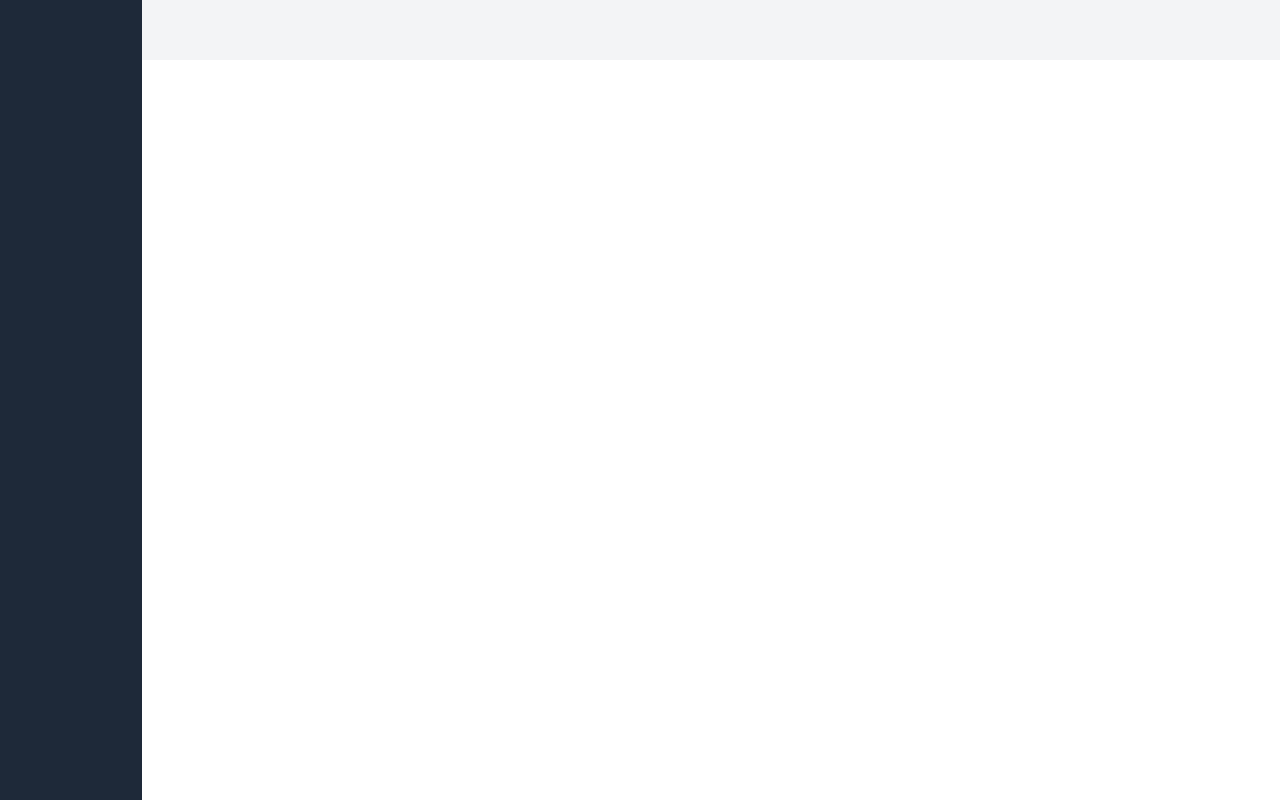
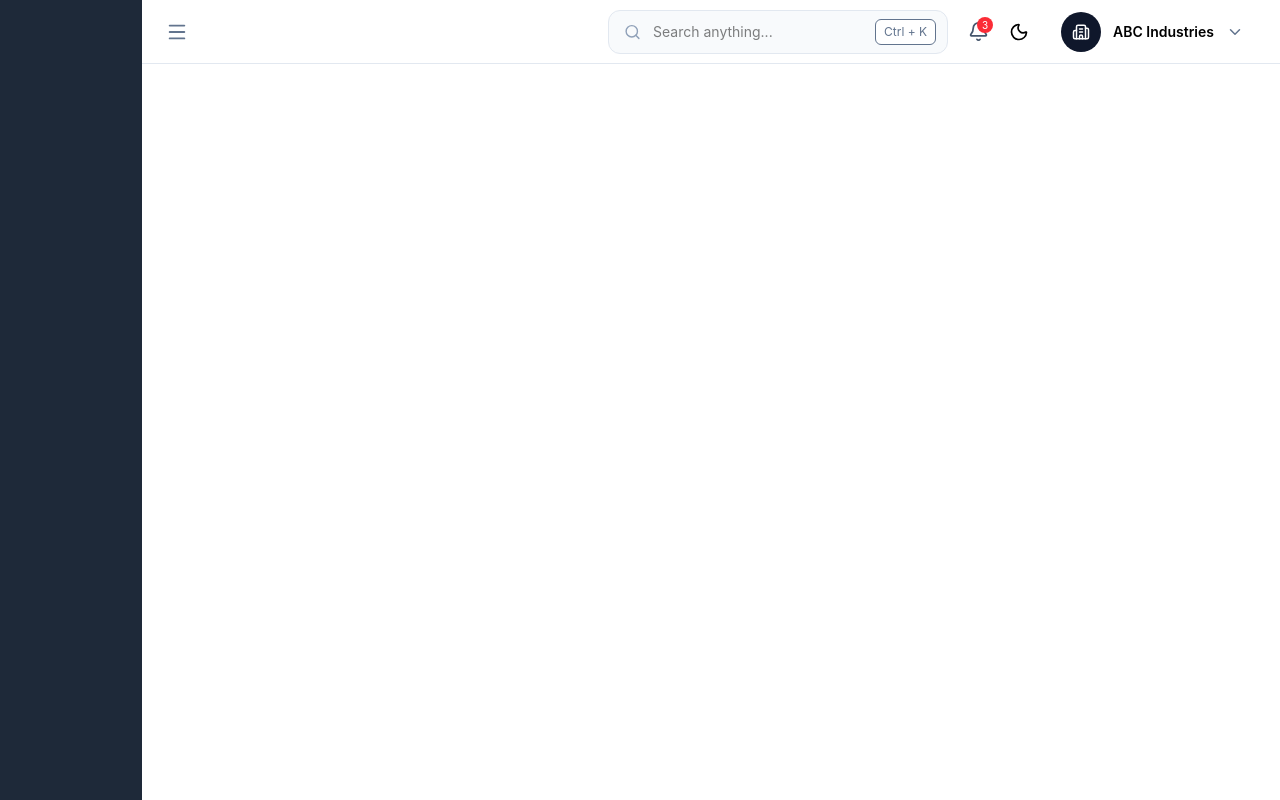
Before and after one commit to AljasMuthukadan/stockflow, a React (Vite) app in the folder client/: page /dashboard in a window 1280 px wide. Built offline with nearby package versions, Linux system fonts and the light colour scheme.

Commit message:
Dashboard Navbar ui added

```diff
--- a/client/package.json
+++ b/client/package.json
@@ -14,6 +14,7 @@
     "@tailwindcss/vite": "^4.3.2",
     "@tanstack/react-query": "^5.101.2",
     "axios": "^1.18.1",
+    "lucide-react": "^1.25.0",
     "react": "^19.2.7",
     "react-dom": "^19.2.7",
     "react-hook-form": "^7.81.0",
--- /dev/null
+++ b/client/src/layouts/NavBar.jsx
@@ -0,0 +1,151 @@
+import {
+  Menu,
+  Search,
+  Bell,
+  Moon,
+  ChevronDown,
+  Building2,
+} from "lucide-react";
+
+ function Navbar() {
+  return (
+    <header className="h-16 flex w-full bg-white border-b border-slate-200 flex items-center justify-between px-6">
+
+      {/* Left */}
+      <div className="flex items-center gap-5">
+        <button className="text-slate-500 hover:text-slate-700">
+          <Menu size={22} />
+        </button>
+      </div>
+
+      {/* Right */}
+      <div className="flex items-center gap-5">
+
+        {/* Search */}
+
+        <div className="relative w-[340px]">
+
+          <Search
+            size={17}
+            className="absolute left-4 top-1/2 -translate-y-1/2 text-slate-400"
+          />
+
+          <input
+            placeholder="Search anything..."
+            className="
+            w-full
+            h-11
+            rounded-xl
+            border
+            border-slate-200
+            bg-slate-50
+            pl-11
+            pr-20
+            text-sm
+            outline-none
+            focus:bg-white
+            focus:border-green-500
+            transition
+            "
+          />
+
+          <span
+            className="
+            absolute
+            right-3
+            top-1/2
+            -translate-y-1/2
+            text-xs
+            bg-white
+            border
+            rounded-md
+            px-2
+            py-1
+            text-slate-500
+            "
+          >
+            Ctrl + K
+          </span>
+        </div>
+
+        {/* Notification */}
+
+        <button className="relative">
+          <Bell
+            size={21}
+            className="text-slate-600 hover:text-green-600"
+          />
+
+          <span
+            className="
+            absolute
+            -top-1
+            -right-1
+            w-4
+            h-4
+            rounded-full
+            bg-red-500
+            text-white
+            text-[10px]
+            flex
+            items-center
+            justify-center
+            "
+          >
+            3
+          </span>
+        </button>
+
+        {/* Theme */}
+
+        <button className="hover:text-green-600">
+          <Moon size={20} />
+        </button>
+
+        {/* Profile */}
+
+        <button
+          className="
+          flex
+          items-center
+          gap-3
+          px-3
+          py-2
+          rounded-xl
+          hover:bg-slate-100
+          transition
+          "
+        >
+          <div
+            className="
+            w-10
+            h-10
+            rounded-full
+            bg-slate-900
+            text-white
+            flex
+            items-center
+            justify-center
+            "
+          >
+            <Building2 size={18} />
+          </div>
+
+          <div className="text-left">
+            <h4 className="text-sm font-semibold">
+              ABC Industries
+            </h4>
+          </div>
+
+          <ChevronDown
+            size={18}
+            className="text-slate-500"
+          />
+        </button>
+
+      </div>
+    </header>
+  );
+}
+
+export default Navbar;
--- a/client/src/pages/DashboardPage.jsx
+++ b/client/src/pages/DashboardPage.jsx
@@ -1,8 +1,10 @@
+import Navbar from "../layouts/NavBar";
+
 const DashboardPage = () => {
   return (
      <main className="flex flex-row min-h-screen ">
         <section className="w-1/8 flex h-screen bg-gray-800" ></section>
-        <section className="w-full flex h-15 bg-gray-100" ></section>
+        <Navbar/>
      </main>
   )
 }
```
Also changed, not shown: 1 other file (tests, documents, lock files or other folders).
